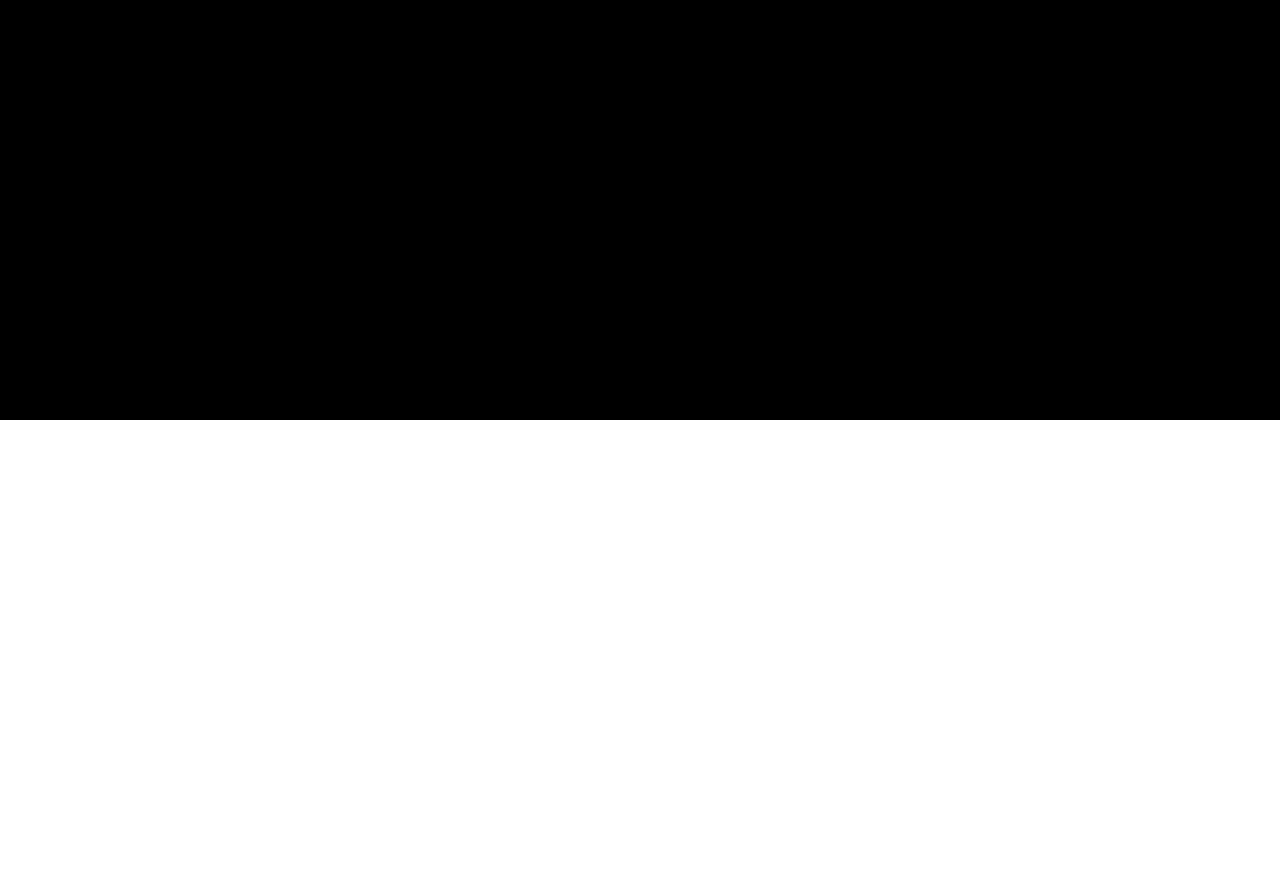
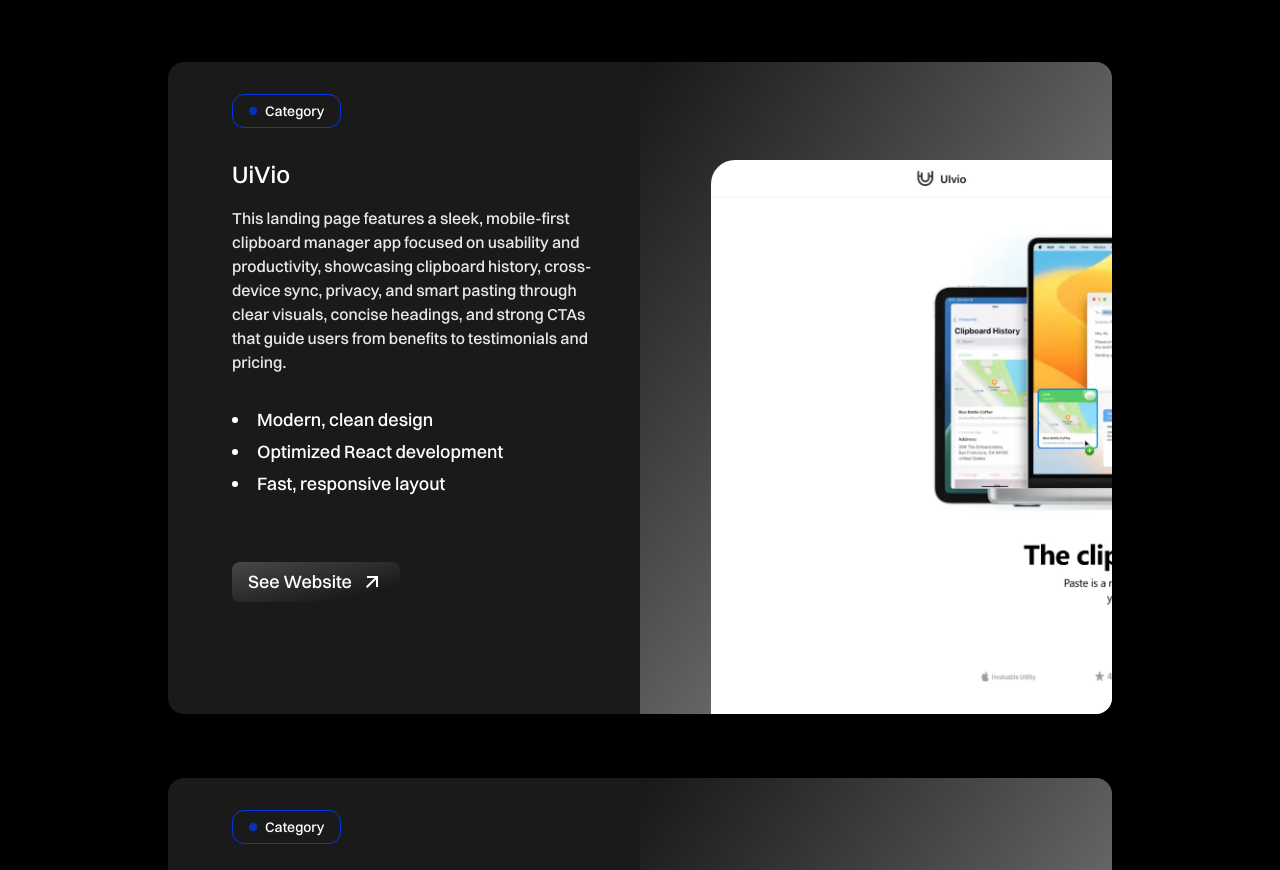
Before and after one commit to theo-code1/MyPortfolio, a React (Vite) app: page /my-work in a window 1280 px wide. Shown: the part 380-1250 px from the top of the page. Before the commit the page ends 800 px from the top, so only its background shows below. Built offline with nearby package versions, Linux system fonts and the light colour scheme.

Commit message:
Refactor NavBar for consistent hover effects; enhance AllWorkSection with new project details, filtering functionality, and scroll-to-top behavior; improve layout and styling for better user experience.

```diff
--- a/src/Components/NavBar.jsx
+++ b/src/Components/NavBar.jsx
@@ -33,9 +33,9 @@
 
         <ul className={`px-8 py-3 rounded-full shadow-[0_3px_10px_0_var(--color-shadow-black)] border border-black/10 flex items-center gap-16 text-[16px] font-switzer font-medium ${isScrolled ? 'mx-auto bg-white/50 backdrop-blur-sm' : 'bg-white'}`}>
             <li onClick={() => scrollToSection(overviewRef)}  className='cursor-pointer text-black hover:text-dark-blue/90 px-2 py-1 transition-all duration-200'>Overview</li>
-            <li onClick={() => scrollToSection(aboutRef)}  className='cursor-pointer text-black hover:text-dark-blue px-2 py-1 transition-all duration-200'>About</li>
-            <li onClick={() => scrollToSection(workRef)}  className='cursor-pointer text-black hover:text-dark-blue px-2 py-1 transition-all duration-200'>Work</li>
-            <Link to={'/contact'} ><li className='cursor-pointer text-black hover:text-dark-blue px-2 py-1 transition-all duration-200'>Contact</li></Link>
+            <li onClick={() => scrollToSection(aboutRef)}  className='cursor-pointer text-black hover:text-dark-blue/90 px-2 py-1 transition-all duration-200'>About</li>
+            <li onClick={() => scrollToSection(workRef)}  className='cursor-pointer text-black hover:text-dark-blue/90 px-2 py-1 transition-all duration-200'>Work</li>
+            <Link to={'/contact'} ><li className='cursor-pointer text-black hover:text-dark-blue/90 px-2 py-1 transition-all duration-200'>Contact</li></Link>
         </ul>
 
         <button type="button" className={`bg-primary-blue brightness-105 hover:brightness-95 shadow-[0_4px_10px_0_var(--color-shadow-black)] hover:shadow-[0_2px_10px_0_var(--color-shadow-black-02)] transition-all duration-200 px-8 py-3 rounded-xl text-[16px] text-white font-switzer font-medium cursor-pointer ${isScrolled ? 'hidden' : 'flex'}`}>Let's Connect</button>
--- a/src/Pages/AllWorkSection.jsx
+++ b/src/Pages/AllWorkSection.jsx
@@ -1,18 +1,111 @@
-import React, { useState } from 'react'
+import React, { useState, useEffect } from 'react'
 import { Link } from 'react-router';
 import GlobalIcon from '../assets/Icons/GlobalIcon'
+import WorkArticle from '../Components/WorkArticle';
+import UivioProject from '../assets/Project03.webp';
+import NestleForgeProject from '../assets/Project02.webp';
+import Project01 from '../assets/Project01.webp';
+import Project04 from '../assets/project04.webp';
+import MyPortfolio from '../assets/MyPortfolio.webp'
 
 const AllWorkSection = () => {
 
   const [currentFilter, setCurrentFilter] = useState('All')
 
-  // const scrollToSection = (ref) => {
-  //   ref.current?.scrollIntoView({ behavior: "smooth" });
-  // };
+  useEffect(() => {
+    window.scrollTo(0, 0);
+  }, []);
 
+  const ProjectsInfo = [
+    {
+      title: 'UiVio',
+      desc: 'This landing page features a sleek, mobile-first clipboard manager app focused on usability and productivity, showcasing clipboard history, cross-device sync, privacy, and smart pasting through clear visuals, concise headings, and strong CTAs that guide users from benefits to testimonials and pricing.',
+      features: [
+        'Modern, clean design',
+        'Optimized React development',
+        'Fast, responsive layout',
+      ],
+      websiteLink: '#',
+      websiteImg: UivioProject,
+      websiteAlt: 'uivio website (clipboard search)',
+      category: 'Landing Page'
+    },
+    {
+      title: 'My Portfolio',
+      desc: 'A clean and modern developer portfolio showcasing creative web solutions with precision and style. Crafted to reflect clarity, performance, and professional impact. Built for clients, collaborators, and opportunities that value quality work.',
+      features: [
+        'Interactive Showcase',
+        'Clean UI Design',
+        'Client Testimonials',
+      ],
+      websiteLink: '#',
+      websiteImg: MyPortfolio,
+      websiteAlt: 'uivio website (clipboard search)',
+      category: 'Portfolio'
+    },
+    {
+      title: 'My Portfolio',
+      desc: 'A clean and modern developer portfolio showcasing creative web solutions with precision and style. Crafted to reflect clarity, performance, and professional impact. Built for clients, collaborators, and opportunities that value quality work.',
+      features: [
+        'Interactive Showcase',
+        'Clean UI Design',
+        'Client Testimonials',
+      ],
+      websiteLink: '#',
+      websiteImg: MyPortfolio,
+      websiteAlt: 'uivio website (clipboard search)',
+      category: 'Personal'
+    },
+    {
+      title: 'NestleForge',
+      desc: 'I developed this website from Scratch, delivering a suite of powerful image tools. The interface is clean, intuitive, and user-focused—ensuring smooth navigation across features. Built with performance and scalability in mind, the entire experience is optimized for speed, responsiveness, and seamless functionality.',
+      features: [
+        'Image Converter',
+        'Image Compressor',
+        'Background Remover',
+        'Palette Extractor'
+      ],
+      websiteLink: '#',
+      websiteImg: NestleForgeProject,
+      websiteAlt: 'NestleFOrge website (Image Tools)',
+      category: 'Practice'
+    },
+    {
+      title: 'Starbucks Hero Section',
+      desc: "A visually striking hero section with a Starbucks Frappuccino against a green background, featuring repeated 'Starbucks' text for brand emphasis. Includes navigation, product description, and an 'Order Now' call to action.",
+      features: [
+        'Visual Appeal',
+        'Branding',
+        'Engagement',
+      ],
+      websiteLink: '#',
+      websiteImg: Project01,
+      websiteAlt: 'E-commerce store website',
+      category: 'Practice'
+    },
+    {
+      title: 'Portfolio Website',
+      desc: 'A creative portfolio website showcasing artistic work and projects. Features a gallery layout with smooth animations and interactive elements.',
+      features: [
+        'Gallery layout',
+        'Smooth animations',
+        'Interactive elements',
+        'Responsive design'
+      ],
+      websiteLink: '#',
+      websiteImg: Project04,
+      websiteAlt: 'Portfolio website',
+      category: 'Portfolio'
+    }
+  ]
+
+  // Filter projects based on current filter
+  const filteredProjects = currentFilter === 'All'
+    ? ProjectsInfo
+    : ProjectsInfo.filter(project => project.category === currentFilter);
 
   return (
-    <section className='bg-black h-screen pt-6 px-42 flex flex-col gap-16'>
+    <section className='bg-black min-h-screen pt-6 px-42 flex flex-col gap-16'>
         <ul className={`w-fit mx-auto text-white/90 px-8 py-2 rounded-full shadow-[0_3px_10px_0_var(--color-shadow-white)] border border-white/30 flex items-center gap-16 text-[16px] font-switzer font-medium `}>
             <Link to={'/'}><li className='cursor-pointer px-2 py-1 transition-all duration-200'>Overview</li> </Link>
             <Link to={'/'}><li className='cursor-pointer px-2 py-1 transition-all duration-200'>About</li> </Link>
@@ -32,11 +125,28 @@
         <div className="filter-bar">
           <FilterBar currentFilter={currentFilter} setCurrentFilter={setCurrentFilter} />
         </div>
+
+        <div className="work-articles relative flex flex-col gap-16 mb-8">
+          {filteredProjects.map((project, index) => (
+            <WorkArticle
+              key={index}
+              websiteRole={project.title}
+              websiteDesc={project.desc}
+              features={project.features}
+              websiteLink={project.websiteLink}
+              websiteImg={project.websiteImg}
+              websiteAlt={project.websiteAlt}
+              CategoryLabel={currentFilter === 'All' ? project.category : ''}
+            />
+          ))}
+        </div>
     </section>
   )
 }
 
 export default AllWorkSection
+
+
 
 
 export const FilterBar = ({ currentFilter, setCurrentFilter}) => {
@@ -48,7 +158,7 @@
   return(
     <ul className='flex items-center gap-3 '>
       {filterItems.map((item, index) => (
-        <li onClick={() => setCurrentFilter(item)} className={`${currentFilter === item ? 'bg-gradient-to-br from-white/40 from-[-40%] to-transparent' : '' }  backdrop-blur-lg text-lg text-white font-switzer font-medium px-4 py-1.5 border border-white/30 rounded-xl cursor-pointer `} key={index}>{item}</li>
+        <li onClick={() => setCurrentFilter(item)} className={`${currentFilter === item ? 'bg-gradient-to-br from-white/40 from-[-40%] to-transparent' : '' } hover:bg-gradient-to-br from-white/20 from-[-40%] to-transparent backdrop-blur-lg text-lg text-white font-switzer font-medium px-4 py-1.5 border border-white/30 rounded-xl cursor-pointer transition-all duration-200 `} key={index}>{item}</li>
       ))}
     </ul>
   )
```
Also changed, not shown: src/assets/MyPortfolio.webp (added).
